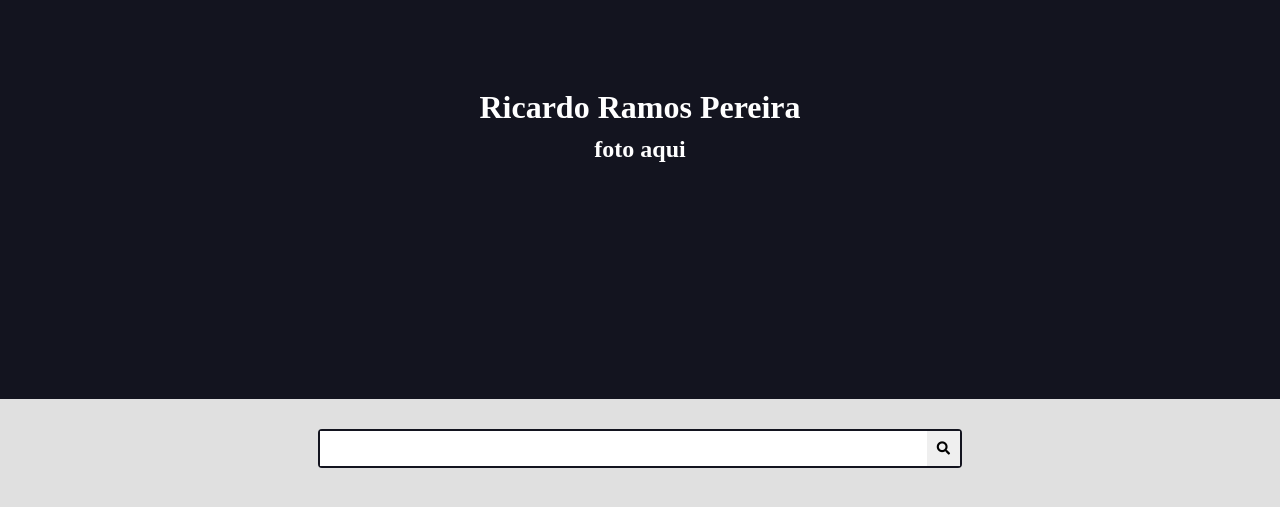
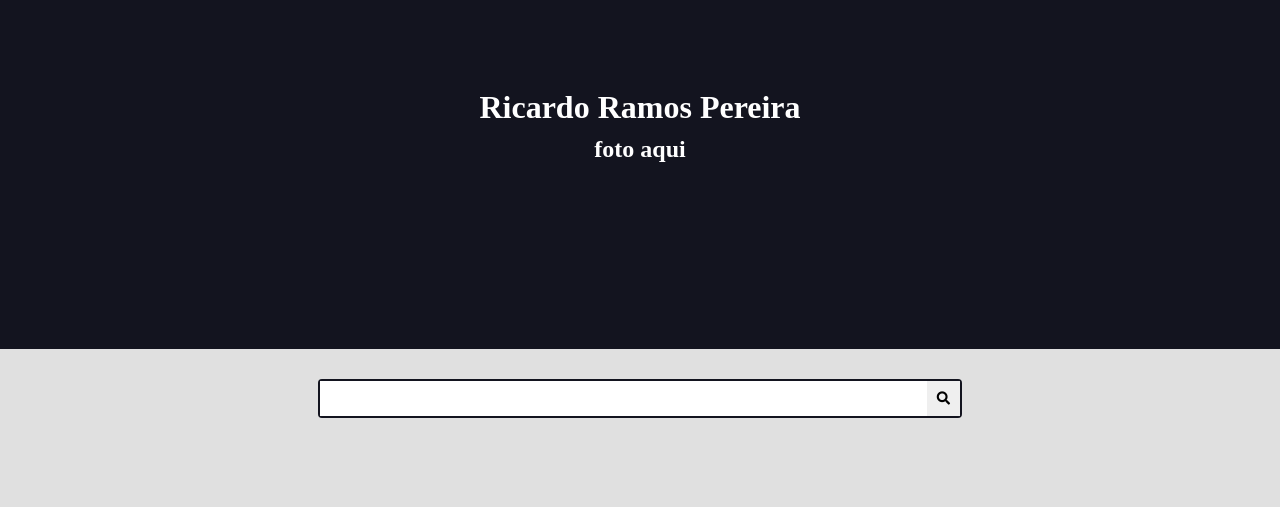
Before and after one commit to ricardoramospereira/portifolio-django, a Django app: page / in a window 1280 px wide. Shown: the part 1-508 px from the top of the page. Run offline with Django 4.2, Linux system fonts and the light colour scheme.

Commit message:
alterando o height

```diff
--- a/home/templates/partials/head.html
+++ b/home/templates/partials/head.html
@@ -87,7 +87,7 @@
 
         .main-header-container {
             background-color: var(--color-primary-dark);
-            height: 400px;
+            height: 350px;
         }
 
         .logo {
```
